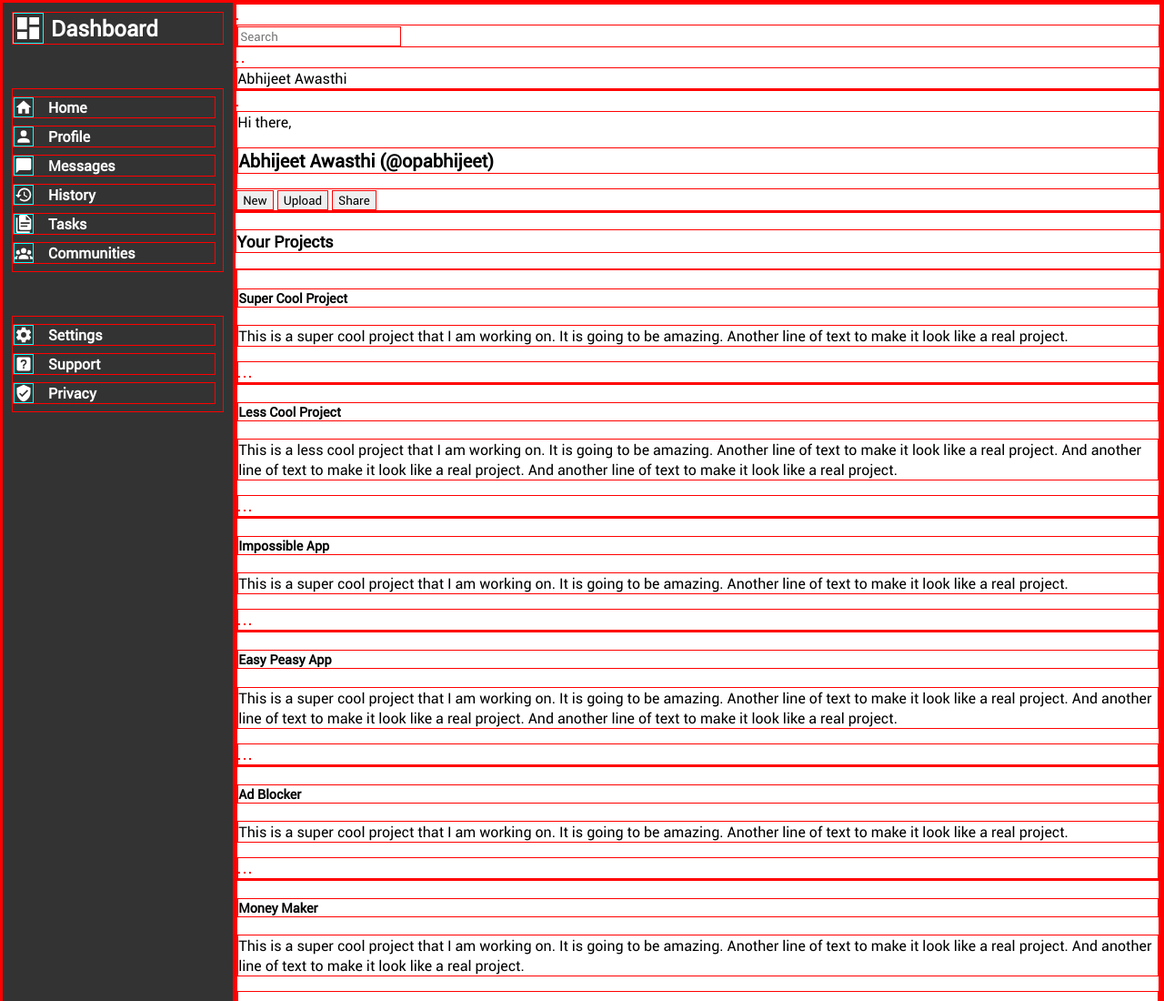
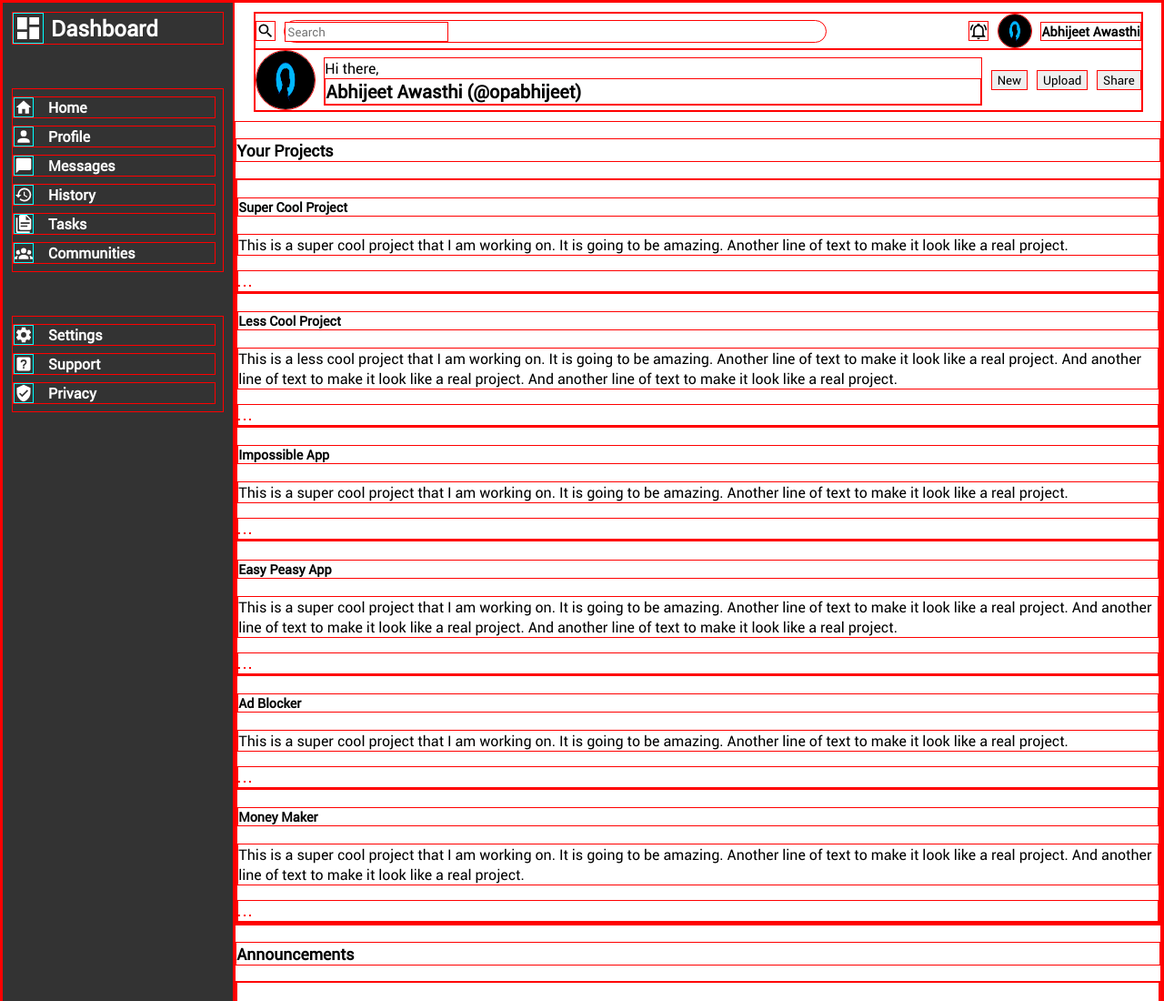
Before and after one commit to opabhijeet/dashboard, a plain HTML site: page index.html in a window 1280 px wide. Shown: the top 1100 px of the page at 91% size. Drawn offline with Linux system fonts and the light colour scheme.

Commit message:
layout header

```diff
--- a/index.html
+++ b/index.html
@@ -23,22 +23,22 @@
             <div><img src="./pics/shield-check.svg"> Privacy</div>
         </div>
     </div>
-    <div class="main">
+    <div>
         <div class="header">
             <div class="head1">
-                <img src="">
+                <img src="./pics/magnify.svg">
                 <div class="search">
                     <input type="text" placeholder="Search">
                 </div>
-                <img src="">
-                <img src="">
+                <img src="./pics/bell-ring-outline.svg">
+                <img src="./pics/ben-sweet-2LowviVHZ-E-unsplash.jpg" id="profile-img">
                 <div class="user">
                     Abhijeet Awasthi
                 </div>
             </div>
             <div class="head2">
-                <img src="">
-                <div>
+                <img src="./pics/ben-sweet-2LowviVHZ-E-unsplash.jpg">
+                <div class="greet">
                     Hi there,
                     <h2>Abhijeet Awasthi (@opabhijeet)</h2>
                 </div>
@@ -47,7 +47,7 @@
                 <button class="button">Share</button>
             </div>
         </div>
-        <div>
+        <div class="main">
             <h3>Your Projects</h3>
             <div class="projects">
                 <div class="card">
--- a/styles.css
+++ b/styles.css
@@ -46,8 +46,9 @@ body{
     height: 1.25rem;
     margin-right: 0.5rem;
 }
-h2{
+.head2 h2{
     font-size: 1.25rem;
+    margin: 0px;
 }
 h3{
     font-size: 1.1rem;
@@ -55,3 +56,43 @@ h3{
 h4{
     font-size: 0.9rem;
 }
+.header{
+    margin: 1% 2%;
+}
+.head1 img{
+    width: 1.25rem;
+    height: 1.25rem;
+}
+.head1{
+    display: grid;
+    grid-template-columns: auto 1fr repeat(3,auto);
+    align-items: center;
+    gap: 1%;
+}
+#profile-img{
+    width: 2.25rem;
+    height: 2.25rem;
+    border-radius: 50%;
+}
+.user{
+    font-weight: bold;
+    font-size: 0.9rem;
+}
+.search{
+    width: 80%;
+    border-radius: 1rem;
+}
+.head2{
+    display: grid;
+    grid-template-columns: auto 1fr repeat(3,auto);
+    align-items: center;
+    gap: 1%;
+}
+.head2 img{
+    width: 4rem;
+    height: 4rem;
+    border-radius: 50%;
+}
+.greet{
+    margin-top: 0.25%;
+}
```
